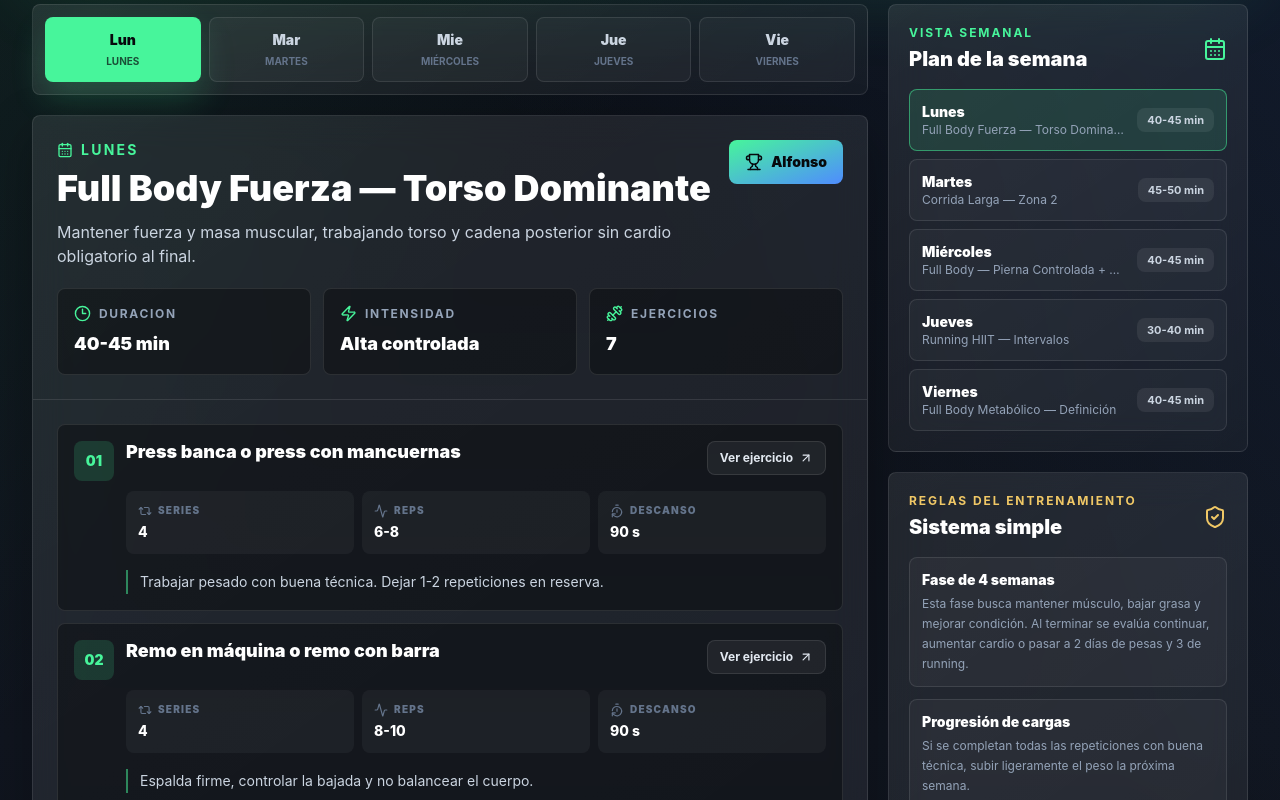
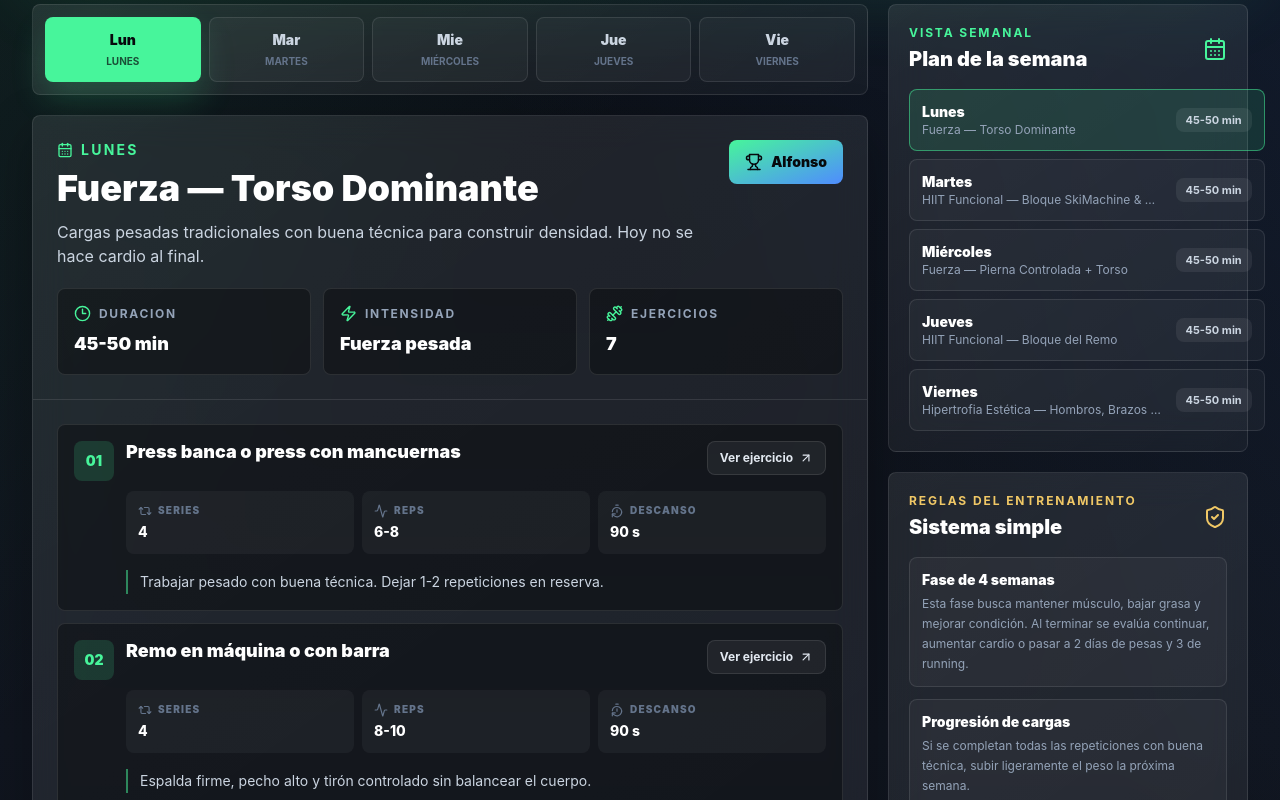
Before and after one commit to alfonsort/appgym-al, a React (Vite) app: page / in a window 1280 px wide. Shown: the part 480-1280 px from the top of the page. Built offline with nearby package versions, Linux system fonts and the light colour scheme.

Commit message:
Update Alfonso functional routine data

```diff
--- a/src/data/routines.js
+++ b/src/data/routines.js
@@ -2,7 +2,7 @@ export const users = {
   alfonso: {
     id: 'alfonso',
     name: 'Alfonso',
-    tagline: '4 semanas de fuerza, running y definición',
+    tagline: 'Fuerza, HIIT funcional y definición',
     accent: 'from-volt to-electric',
   },
   lily: {
@@ -24,10 +24,10 @@ export const weekdays = [
 export const routines = {
   alfonso: {
     lunes: {
-      title: 'Full Body Fuerza — Torso Dominante',
-      focus: 'Mantener fuerza y masa muscular, trabajando torso y cadena posterior sin cardio obligatorio al final.',
-      duration: '40-45 min',
-      intensity: 'Alta controlada',
+      title: 'Fuerza — Torso Dominante',
+      focus: 'Cargas pesadas tradicionales con buena técnica para construir densidad. Hoy no se hace cardio al final.',
+      duration: '45-50 min',
+      intensity: 'Fuerza pesada',
       exercises: [
         {
           name: 'Press banca o press con mancuernas',
@@ -38,11 +38,11 @@ export const routines = {
           referenceUrl: 'https://www.youtube.com/results?search_query=press+banca+o+press+con+mancuernas+tecnica',
         },
         {
-          name: 'Remo en máquina o remo con barra',
+          name: 'Remo en máquina o con barra',
           sets: '4',
           reps: '8-10',
           rest: '90 s',
-          notes: 'Espalda firme, controlar la bajada y no balancear el cuerpo.',
+          notes: 'Espalda firme, pecho alto y tirón controlado sin balancear el cuerpo.',
           referenceUrl: 'https://www.youtube.com/results?search_query=remo+en+maquina+o+remo+con+barra+tecnica',
         },
         {
@@ -87,53 +87,69 @@ export const routines = {
         },
       ],
       finisher: {
-        type: 'Sin cardio obligatorio',
-        title: 'Fuerza primero',
-        details: 'Calentar 3 minutos, movilizar hombros y hacer 1-2 series livianas. No llegar al fallo en los ejercicios grandes.',
+        type: 'Sin cardio al final',
+        title: 'Densidad y técnica',
+        details: 'Calienta bien hombros, espalda y cadera. En los ejercicios principales trabaja pesado, pero sin perder forma ni llegar al fallo.',
       },
     },
     martes: {
-      title: 'Corrida Larga — Zona 2',
-      focus: 'Mejorar resistencia y gasto calórico con una corrida cómoda, sostenible y sin destruir las piernas.',
+      title: 'HIIT Funcional — Bloque SkiMachine & Goma',
+      focus: 'Trabajo funcional intenso por rondas, usando SkiMachine, mancuernas, wall balls y goma o trineo. Cierra con zona 2 estricta.',
       duration: '45-50 min',
-      intensity: 'Zona 2',
+      intensity: 'HIIT + Zona 2',
       exercises: [
         {
-          name: 'Calentamiento',
-          sets: '1',
-          reps: '5 min',
-          rest: 'Sin pausa',
-          notes: 'Trote suave o caminata rápida. Empezar cómodo, sin acelerar demasiado.',
-          referenceUrl: 'https://www.youtube.com/results?search_query=calentamiento+antes+de+correr+tecnica',
+          name: 'SkiMachine',
+          sets: '4-5 rondas',
+          reps: '250 m',
+          rest: 'Dentro del circuito',
+          notes: 'Estaciónate en la SkiMachine con tus mancuernas y bola medicinal. Tira fuerte usando el core, no solo los brazos.',
+          referenceUrl: 'https://www.youtube.com/results?search_query=skierg+skimachine+technique',
         },
         {
-          name: 'Corrida principal — Zona 2',
-          sets: '1',
-          reps: '35-40 min',
-          rest: 'Ritmo continuo',
-          notes: 'Ritmo cómodo: poder hablar frases cortas, pero no cantar. Debe quedar energía al terminar.',
-          referenceUrl: 'https://www.youtube.com/results?search_query=como+correr+en+zona+2',
+          name: 'Thrusters con mancuernas',
+          sets: '4-5 rondas',
+          reps: '12',
+          rest: 'Dentro del circuito',
+          notes: 'Sentadilla profunda combinada con press de hombros al subir. Mantén el tronco firme.',
+          referenceUrl: 'https://www.youtube.com/results?search_query=dumbbell+thruster+technique',
         },
         {
-          name: 'Enfriamiento',
+          name: 'Wall balls',
+          sets: '4-5 rondas',
+          reps: '15',
+          rest: 'Dentro del circuito',
+          notes: 'Lanzamientos seguidos buscando buena profundidad y ritmo constante.',
+          referenceUrl: 'https://www.youtube.com/results?search_query=wall+ball+shots+technique',
+        },
+        {
+          name: 'La Goma o trineo',
+          sets: '4-5 rondas',
+          reps: '10-12 volteos o 20 m',
+          rest: '90 s al terminar',
+          notes: 'Usa la máquina de la goma si el área de trineo está ocupada. Si el trineo está libre, empuje pesado por 20 metros.',
+          referenceUrl: 'https://www.youtube.com/results?search_query=tire+flip+machine+sled+push+technique',
+        },
+        {
+          name: 'Caminadora — Zona 2',
           sets: '1',
-          reps: '5 min',
-          rest: 'Sin pausa',
-          notes: 'Trote muy suave o caminata para bajar pulsaciones gradualmente.',
-          referenceUrl: 'https://www.youtube.com/results?search_query=enfriamiento+despues+de+correr',
+          reps: '20 min',
+          rest: 'Ritmo continuo',
+          notes: 'Inclinación 5-7%, velocidad 4.5-5.5 km/h. Debes poder mantener una conversación sin ahogarte.',
+          referenceUrl: 'https://www.youtube.com/results?search_query=incline+treadmill+zone+2+cardio',
         },
       ],
       finisher: {
-        type: 'Regla de intensidad',
-        title: 'Cómodo, no competitivo',
-        details: 'No hacer sprints ni convertir la corrida en competencia. Si el miércoles las piernas están destruidas, se corrió demasiado duro.',
+        type: 'Formato',
+        title: '4 a 5 rondas + 20 min zona 2',
+        details: 'Completa cada ronda en orden. Descansa 90 segundos completos después de la goma o trineo antes de empezar la siguiente ronda.',
       },
     },
     miercoles: {
-      title: 'Full Body — Pierna Controlada + Torso',
-      focus: 'Trabajar piernas, glúteos y torso manteniendo fuerza sin quedar destruido para el resto de la semana.',
-      duration: '40-45 min',
-      intensity: 'Fuerte controlada',
+      title: 'Fuerza — Pierna Controlada + Torso',
+      focus: 'Control muscular y desarrollo del tren inferior, dándole un respiro a la espalda baja. Hoy no se hace cardio al final.',
+      duration: '45-50 min',
+      intensity: 'Fuerza controlada',
       exercises: [
         {
           name: 'Prensa de piernas o sentadilla controlada',
@@ -193,123 +209,139 @@ export const routines = {
         },
       ],
       finisher: {
-        type: 'Sin cardio obligatorio',
-        title: 'Recuperación preservada',
-        details: 'Calentar 3-5 minutos y hacer series livianas. Entrenar fuerte, pero sin salir con las piernas destruidas.',
+        type: 'Sin cardio al final',
+        title: 'Control y desarrollo',
+        details: 'Calienta cadera, rodillas y hombros. Mantén el rango fuerte y controlado sin destruir la espalda baja.',
       },
     },
     jueves: {
-      title: 'Running HIIT — Intervalos',
-      focus: 'Mejorar condición cardiovascular y gasto calórico con intervalos cortos, intensos y técnicamente limpios.',
-      duration: '30-40 min',
-      intensity: 'HIIT 8/10',
+      title: 'HIIT Funcional — Bloque del Remo',
+      focus: 'Bloque EMOM intenso con remo, kettlebell, slam ball y core, seguido de caminadora en zona 2.',
+      duration: '45-50 min',
+      intensity: 'EMOM + Zona 2',
       exercises: [
         {
-          name: 'Calentamiento de running',
-          sets: '1',
-          reps: '8-10 min',
-          rest: 'Sin pausa',
-          notes: 'Trote suave más movilidad ligera de tobillos, cadera y rodillas antes de acelerar.',
-          referenceUrl: 'https://www.youtube.com/results?search_query=calentamiento+running+movilidad+tecnica',
+          name: 'Máquina de remo',
+          sets: '4-5 vueltas',
+          reps: '12-15 cal',
+          rest: 'Lo que sobre del minuto',
+          notes: 'Minuto 1 del EMOM. Rema a máxima potencia hasta alcanzar las calorías indicadas.',
+          referenceUrl: 'https://www.youtube.com/results?search_query=rowing+machine+power+technique',
         },
         {
-          name: 'Bloque principal HIIT',
-          sets: '6-8',
-          reps: '30 s rápido',
-          rest: '90 s suave',
-          notes: 'Intensidad 8/10, no sprint máximo. Caminar o trotar suave durante la recuperación y mantener buena forma.',
-          referenceUrl: 'https://www.youtube.com/results?search_query=running+hiit+30+segundos+90+segundos',
+          name: 'Kettlebell swings',
+          sets: '4-5 vueltas',
+          reps: '20',
+          rest: 'Lo que sobre del minuto',
+          notes: 'Minuto 2 del EMOM. Repeticiones fluidas enfocadas en bisagra de cadera, no en espalda baja.',
+          referenceUrl: 'https://www.youtube.com/results?search_query=kettlebell+swing+technique',
         },
         {
-          name: 'Enfriamiento',
+          name: 'Ball slams + pechadas',
+          sets: '4-5 vueltas',
+          reps: '12 + 10',
+          rest: 'Lo que sobre del minuto',
+          notes: 'Minuto 3 del EMOM. Haz 12 slams y pasa inmediatamente a 10 pechadas.',
+          referenceUrl: 'https://www.youtube.com/results?search_query=medicine+ball+slam+push+up+technique',
+        },
+        {
+          name: 'Farmer carry o mountain climbers',
+          sets: '4-5 vueltas',
+          reps: '40 m o 40 s',
+          rest: 'Lo que sobre del minuto',
+          notes: 'Minuto 4 del EMOM. Si el gimnasio está lleno y no hay espacio para caminar, cambia por mountain climbers rápidos.',
+          referenceUrl: 'https://www.youtube.com/results?search_query=farmer+carry+mountain+climbers+technique',
+        },
+        {
+          name: 'Descanso total',
+          sets: '4-5 vueltas',
+          reps: '1 min',
+          rest: 'Minuto completo',
+          notes: 'Minuto 5 del EMOM. No haces nada: recuperas el aire por completo.',
+          referenceUrl: '',
+        },
+        {
+          name: 'Caminadora — Zona 2',
           sets: '1',
-          reps: '5-8 min',
-          rest: 'Sin pausa',
-          notes: 'Trote suave o caminata hasta bajar pulsaciones y terminar controlado.',
-          referenceUrl: 'https://www.youtube.com/results?search_query=enfriamiento+despues+de+correr',
+          reps: '20 min',
+          rest: 'Ritmo continuo',
+          notes: 'Inclinación 5-7%, velocidad 4.5-5.5 km/h. Mantén la respiración controlada.',
+          referenceUrl: 'https://www.youtube.com/results?search_query=incline+treadmill+zone+2+cardio',
         },
       ],
       finisher: {
-        type: 'Progresión 4 semanas',
-        title: '6 → 7 → 8 rondas',
-        details: 'Semana 1: 6 rondas. Semana 2: 7. Semana 3: 8. Semana 4: 8 mejorando ligeramente el ritmo. Si hay dolor articular, cambiar por bicicleta o remo.',
+        type: 'Formato EMOM',
+        title: '20 a 25 min + 20 min zona 2',
+        details: 'Estaciónate en remo con una pesa rusa, una slam ball y una colchoneta. Realiza el trabajo asignado cada minuto y descansa lo que sobre.',
       },
     },
     viernes: {
-      title: 'Full Body Metabólico — Definición',
-      focus: 'Cerrar la semana con un circuito atlético de ritmo alto para mantener músculo y aumentar gasto calórico.',
-      duration: '40-45 min',
-      intensity: 'Metabólica controlada',
+      title: 'Hipertrofia Estética — Hombros, Brazos y Detalle',
+      focus: 'Trabajo ordenado en zona de mancuernas con un banco libre: cero circuitos y cero brincadera de máquinas.',
+      duration: '45-50 min',
+      intensity: 'Hipertrofia controlada',
       exercises: [
         {
-          name: 'Goblet squat o box squat',
-          sets: '4 rondas',
-          reps: '10-12',
-          rest: '60-90 s/ronda',
-          notes: 'Movimiento controlado, pecho arriba y sin buscar peso máximo.',
-          referenceUrl: 'https://www.youtube.com/results?search_query=goblet+squat+o+box+squat+tecnica',
+          name: 'Goblet squat pesado',
+          sets: '3',
+          reps: '10',
+          rest: '90 s',
+          notes: 'Mantén estímulo fuerte en piernas usando una mancuerna pesada. Pecho alto y control total.',
+          referenceUrl: 'https://www.youtube.com/results?search_query=heavy+goblet+squat+technique',
         },
         {
           name: 'Remo con mancuerna',
-          sets: '4 rondas',
-          reps: '10-12/lado',
-          rest: '60-90 s/ronda',
-          notes: 'Controlar el torso y no girar demasiado.',
+          sets: '3',
+          reps: '10 por lado',
+          rest: '90 s',
+          notes: 'Apóyate en el banco para darle densidad a la espalda. Controla la bajada.',
           referenceUrl: 'https://www.youtube.com/results?search_query=remo+con+mancuerna+tecnica',
         },
         {
-          name: 'Push-ups o press en máquina',
-          sets: '4 rondas',
-          reps: '10-12',
-          rest: '60-90 s/ronda',
-          notes: 'Escoger una variante que permita mantener buena técnica.',
-          referenceUrl: 'https://www.youtube.com/results?search_query=push+ups+o+press+en+maquina+tecnica',
+          name: 'Press de hombros con mancuernas sentado',
+          sets: '3',
+          reps: '10',
+          rest: '75 s',
+          notes: 'Trabajo pesado para la estructura del torso. Espalda estable contra el banco.',
+          referenceUrl: 'https://www.youtube.com/results?search_query=seated+dumbbell+shoulder+press+technique',
         },
         {
-          name: 'Kettlebell swing o pull-through en cable',
-          sets: '4 rondas',
+          name: 'Elevaciones laterales con mancuernas',
+          sets: '3',
           reps: '12-15',
-          rest: '60-90 s/ronda',
-          notes: 'Movimiento dominante de cadera; no hacerlo con la espalda baja.',
-          referenceUrl: 'https://www.youtube.com/results?search_query=kettlebell+swing+o+pull+through+tecnica',
+          rest: '60 s',
+          notes: 'Busca aislamiento y volumen lateral. Sin impulso y sin subir los hombros.',
+          referenceUrl: 'https://www.youtube.com/results?search_query=dumbbell+lateral+raise+technique',
         },
         {
-          name: 'Farmer walk',
-          sets: '4 rondas',
-          reps: '30-40 s',
-          rest: '60-90 s/ronda',
-          notes: 'Caminar firme, abdomen apretado y hombros abajo.',
-          referenceUrl: 'https://www.youtube.com/results?search_query=farmer+walk+tecnica',
+          name: 'Curl de bíceps con mancuernas',
+          sets: '3',
+          reps: '12',
+          rest: '60 s',
+          notes: 'De pie o inclinado. Controla la bajada y evita balancear el cuerpo.',
+          referenceUrl: 'https://www.youtube.com/results?search_query=dumbbell+bicep+curl+technique',
         },
         {
-          name: 'Plancha',
-          sets: '4 rondas',
-          reps: '30-40 s',
-          rest: '60-90 s/ronda',
-          notes: 'Abdomen firme y respiración controlada.',
-          referenceUrl: 'https://www.youtube.com/results?search_query=plancha+abdominal+tecnica',
+          name: 'Copa de tríceps con mancuerna',
+          sets: '3',
+          reps: '12',
+          rest: '60 s',
+          notes: 'A dos manos, sentado. Extensión profunda sobre la cabeza con codos estables.',
+          referenceUrl: 'https://www.youtube.com/results?search_query=seated+dumbbell+overhead+triceps+extension+technique',
         },
         {
-          name: 'Extra opcional: curl bíceps + tríceps en cuerda',
-          sets: '2',
-          reps: '12 cada uno',
+          name: 'Plancha cronometrada',
+          sets: '3',
+          reps: '40-50 s',
           rest: '45 s',
-          notes: 'Agregar solamente si sobra tiempo y todavía se mantiene buena técnica.',
-          referenceUrl: 'https://www.youtube.com/results?search_query=curl+biceps+triceps+en+cuerda+tecnica',
-        },
-        {
-          name: 'Extra opcional: abductores en máquina',
-          sets: '2',
-          reps: '15',
-          rest: '45 s',
-          notes: 'Opcional si sobra tiempo. No sacrificar el circuito principal.',
-          referenceUrl: 'https://www.youtube.com/results?search_query=abductores+en+maquina+tecnica',
+          notes: 'Al final, cuando el core ya no necesita estabilizar cargas pesadas. Abdomen firme y respiración controlada.',
+          referenceUrl: 'https://www.youtube.com/results?search_query=plank+technique',
         },
       ],
       finisher: {
-        type: 'Sin cardio obligatorio',
-        title: 'Circuito de 4 rondas',
-        details: 'Calentar 3-5 minutos y hacer una ronda ligera. No usar pesos máximos: priorizar técnica, ritmo y sudor.',
+        type: 'Sin circuito',
+        title: 'Termina ejercicio por ejercicio',
+        details: 'Quédate en la zona de mancuernas con un banco. Termina todas las series de un ejercicio antes de pasar al siguiente.',
       },
     },
   },
```
